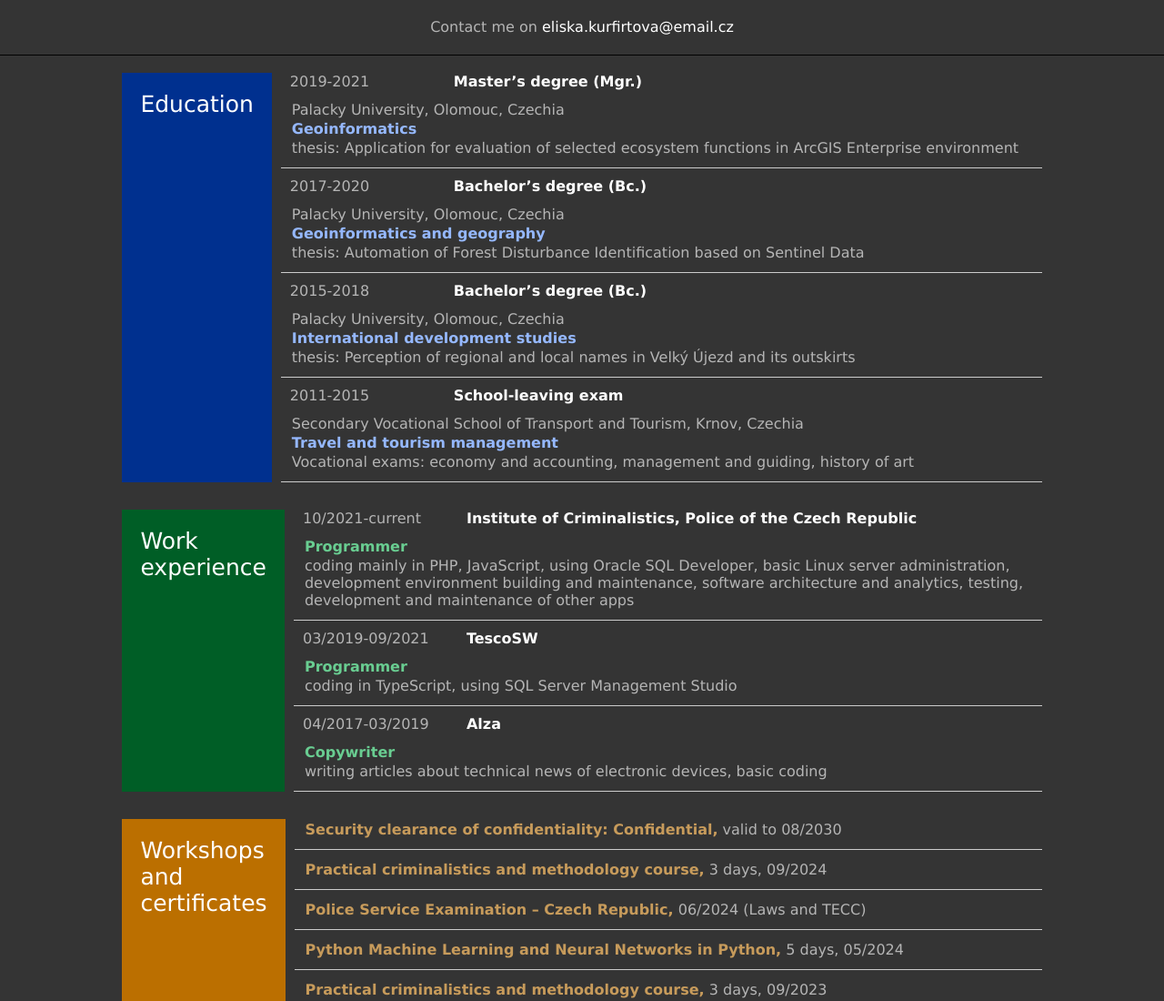
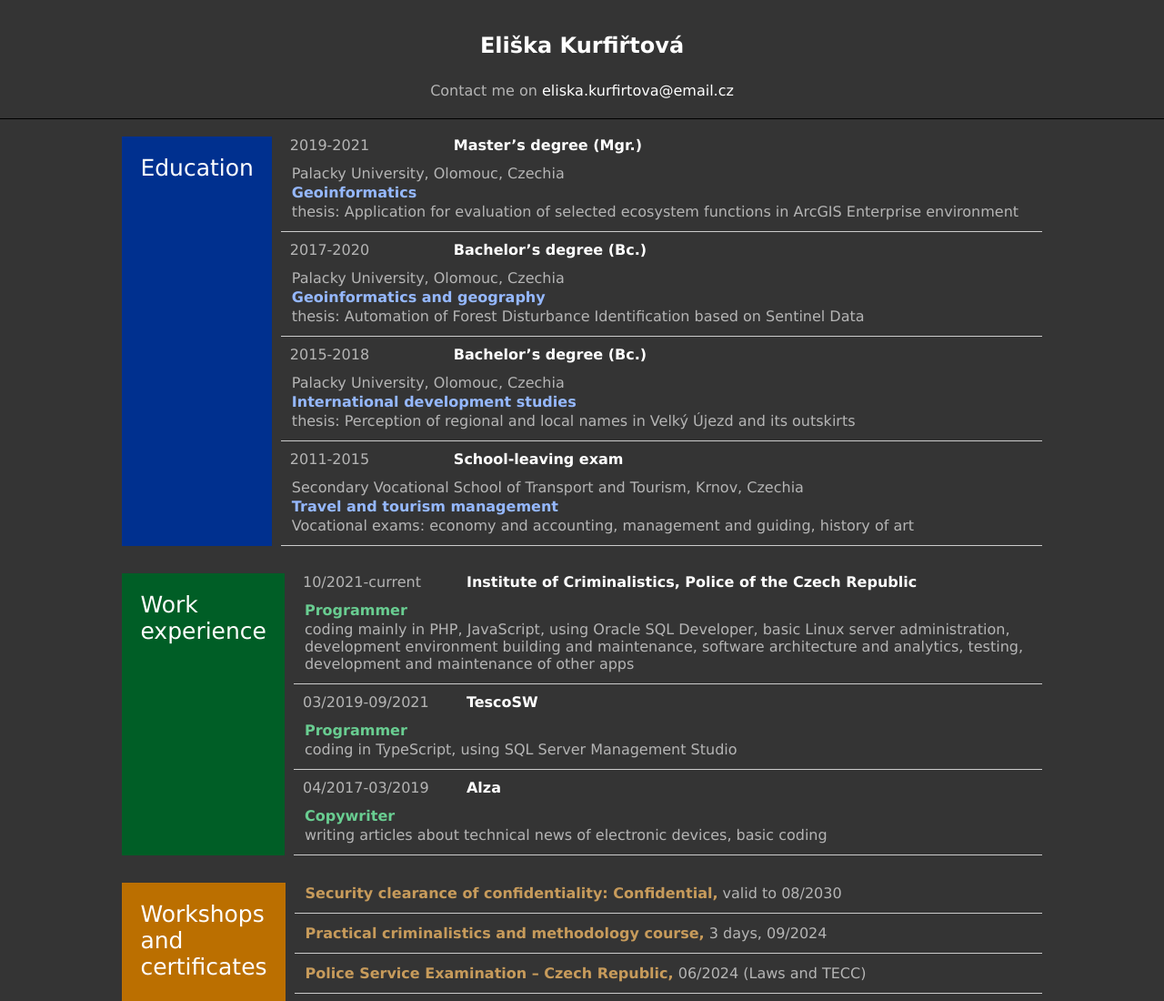
Before and after one commit to eliskakurfirtova/eliskakurfirtova.github.io, a plain HTML site: page index.html in a window 1280 px wide. Shown: the top 1100 px of the page at 91% size. Drawn offline with Linux system fonts and the light colour scheme.

Commit message:
Update 08-2025
CV update to 08/2025

* editing header
adding name to CV

```diff
--- a/index.html
+++ b/index.html
@@ -11,7 +11,7 @@
     <link rel="stylesheet" href="styles.css">
 </head>
 <body>
-    <header>Contact me on <a href="mailto:eliska.kurfirtova@email.cz">eliska.kurfirtova@email.cz</a></header>
+    <header><h2>Eliška Kurfiřtová</h2>Contact me on <a href="mailto:eliska.kurfirtova@email.cz">eliska.kurfirtova@email.cz</a></header>
     <main>
         <div class="grid-container">
             <div id="education" class="sidebar block1">Education</div>
--- a/styles.css
+++ b/styles.css
@@ -14,14 +14,18 @@ header {
   top: 0;
   left: 0;
   width: 100%;
-  height: 30px;
+  height: 100px;
   color: #b5b5b5;
   z-index: 1000;
   text-align: center;
 }
 
+header > h2 {
+  color: #ffffff;
+}
+
 main {
-  margin-top: 80px;
+  margin-top: 150px;
 }
 
 a {
```
